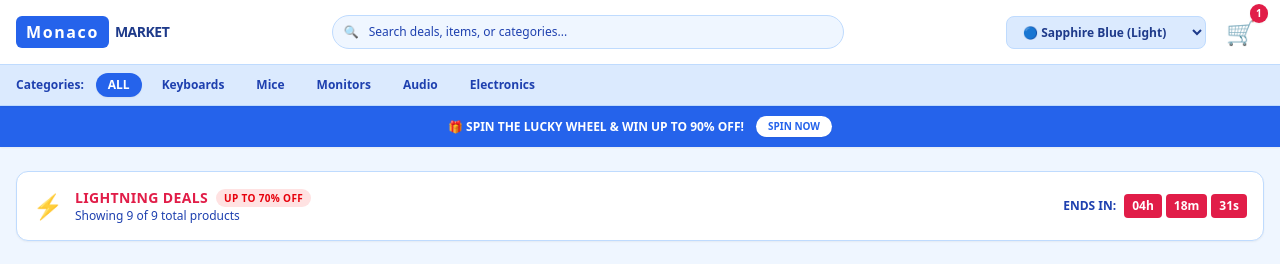
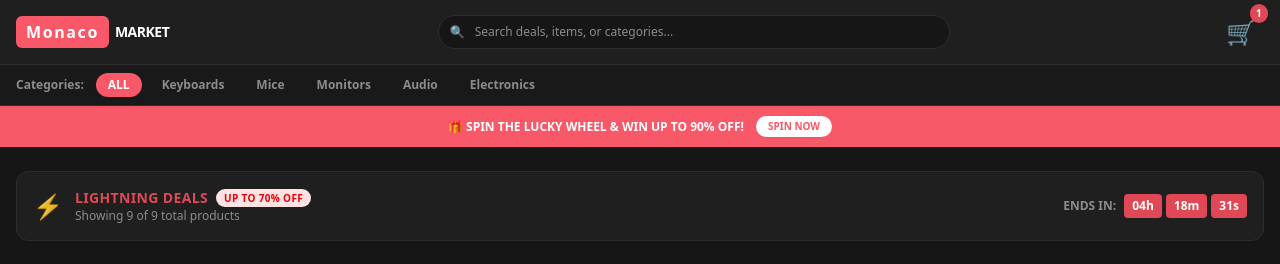
Before and after one commit to syedusamaali-dev/monaco-market, a React (Vite) app: page / in a window 1280 px wide. Both pictures are taken after typing "name@example.com", "Sample123" into the empty fields and a click on the button "SIGN IN 🚀". Shown: the top 264 px of the page. Built offline with nearby package versions, Linux system fonts and the light colour scheme; grey boxes are pictures that could not be loaded.

Commit message:
Fixed Theme

```diff
--- a/src/components/Navbar.jsx
+++ b/src/components/Navbar.jsx
@@ -1,4 +1,3 @@
-import { ThemeToggle } from './ThemeToggle';
 
 const CATEGORIES = ['ALL', 'Keyboards', 'Mice', 'Monitors', 'Audio', 'Electronics'];
 
@@ -57,7 +56,6 @@
 
         {/* Right Actions */}
         <div className="flex items-center gap-3">
-          <ThemeToggle />
 
           <button
             onClick={onOpenCart}
--- a/src/components/ThemeToggle.jsx
+++ /dev/null
@@ -1,32 +0,0 @@
-import { useState, useEffect } from 'react';
-
-const THEME_OPTIONS = [
-  { id: 'emerald', label: '🟢 Emerald & Mint (Light)' },
-  { id: 'sapphire', label: '🔵 Sapphire Blue (Light)' },
-  { id: 'violet', label: '🟣 Electric Violet (Light)' },
-  { id: 'dark', label: '🌙 Dark Slate (Dark)' },
-];
-
-export function ThemeToggle() {
-  const [currentTheme, setCurrentTheme] = useState('sapphire');
-
-  useEffect(() => {
-    document.documentElement.setAttribute('data-theme', currentTheme);
-  }, [currentTheme]);
-
-  return (
-    <div className="relative inline-block">
-      <select
-        value={currentTheme}
-        onChange={(e) => setCurrentTheme(e.target.value)}
-        className="bg-[var(--bg-tertiary)] text-[var(--text-primary)] border border-[var(--border-color)] text-xs font-bold py-1.5 px-3 rounded-lg outline-none cursor-pointer transition-all hover:border-[var(--brand-primary)]"
-      >
-        {THEME_OPTIONS.map((theme) => (
-          <option key={theme.id} value={theme.id} className="bg-[var(--bg-secondary)] text-[var(--text-primary)]">
-            {theme.label}
-          </option>
-        ))}
-      </select>
-    </div>
-  );
-}
--- a/src/index.css
+++ b/src/index.css
@@ -1,109 +1,50 @@
 @import "tailwindcss";
 
-/* Default Fallback Light Theme */
+/* 🎨 Tailwind CSS v4 Theme Token Bindings */
+@theme {
+  --color-bg-primary: var(--bg-primary);
+  --color-bg-secondary: var(--bg-secondary);
+  --color-bg-tertiary: var(--bg-tertiary);
+  --color-border-app: var(--border-color);
+
+  --color-text-main: var(--text-primary);
+  --color-text-muted: var(--text-muted);
+
+  --color-brand: var(--brand-primary);
+  --color-brand-hover: var(--brand-secondary);
+  --color-accent-green: var(--accent-green);
+  --color-accent-blue: var(--accent-blue);
+  --color-accent-purple: var(--accent-purple);
+
+  --shadow-card: var(--card-shadow);
+  --font-main: var(--font-main);
+}
+
+/* 🔴 Default Theme: Extracted from Screenshot */
 :root {
-  --bg-primary: #eff6ff;
-  --bg-secondary: #ffffff;
-  --bg-tertiary: #dbeafe;
-  --border-color: #bfdbfe;
+  --bg-primary: #161616;       /* Main Page Background */
+  --bg-secondary: #1f1f1f;     /* Main Cards / Containers */
+  --bg-tertiary: #191919;      /* Form Fields / Recessed Elements */
+  --border-color: #2d2d2d;     /* Section & Container Borders */
 
-  --text-primary: #1e3a8a;
-  --text-muted: #1e40af;
+  --text-primary: #ffffff;     /* Headings, Primary Text, Prices */
+  --text-muted: #8c8c8c;       /* Labels, Subtitles, Captions */
 
-  --brand-primary: #2563eb;
-  --brand-secondary: #e11d48;
-  --accent-green: #059669;
-  --accent-blue: #3b82f6;
-  --accent-purple: #7c3aed;
+  --brand-primary: #f85867;    /* Signature Coral (Buttons & Active Tabs) */
+  --brand-secondary: #e04856;  /* Hover / Active Coral */
+  --accent-green: #00e676;     /* Bright SSL Badge Green / Free Tag */
+  --accent-blue: #38bdf8;
+  --accent-purple: #c084fc;
 
-  --card-shadow: 0 4px 12px rgba(37, 99, 235, 0.08);
+  --card-shadow: 0 10px 30px rgba(0, 0, 0, 0.4);
   --font-main: system-ui, -apple-system, sans-serif;
 }
 
-/* 🟢 Palette 1: Emerald & Mint (Light) */
-html[data-theme="emerald"] {
-  --bg-primary: #f0fdf4 !important;
-  --bg-secondary: #ffffff !important;
-  --bg-tertiary: #dcfce7 !important;
-  --border-color: #bbf7d0 !important;
-
-  --text-primary: #064e3b !important;
-  --text-muted: #166534 !important;
-
-  --brand-primary: #059669 !important;
-  --brand-secondary: #dc2626 !important;
-  --accent-green: #10b981 !important;
-  --accent-blue: #2563eb !important;
-  --accent-purple: #7c3aed !important;
-
-  --card-shadow: 0 4px 12px rgba(5, 150, 105, 0.08) !important;
-  --font-main: system-ui, -apple-system, sans-serif !important;
-}
-
-/* 🔵 Palette 2: Sapphire Blue & Cobalt (Light) */
-html[data-theme="sapphire"] {
-  --bg-primary: #eff6ff !important;
-  --bg-secondary: #ffffff !important;
-  --bg-tertiary: #dbeafe !important;
-  --border-color: #bfdbfe !important;
-
-  --text-primary: #1e3a8a !important;
-  --text-muted: #1e40af !important;
-
-  --brand-primary: #2563eb !important;
-  --brand-secondary: #e11d48 !important;
-  --accent-green: #059669 !important;
-  --accent-blue: #3b82f6 !important;
-  --accent-purple: #7c3aed !important;
-
-  --card-shadow: 0 4px 12px rgba(37, 99, 235, 0.08) !important;
-  --font-main: system-ui, -apple-system, sans-serif !important;
-}
-
-/* 🟣 Palette 3: Electric Violet (Light) */
-html[data-theme="violet"] {
-  --bg-primary: #f5f3ff !important;
-  --bg-secondary: #ffffff !important;
-  --bg-tertiary: #ede9fe !important;
-  --border-color: #ddd6fe !important;
-
-  --text-primary: #4c1d95 !important;
-  --text-muted: #5b21b6 !important;
-
-  --brand-primary: #7c3aed !important;
-  --brand-secondary: #f43f5e !important;
-  --accent-green: #059669 !important;
-  --accent-blue: #2563eb !important;
-  --accent-purple: #8b5cf6 !important;
-
-  --card-shadow: 0 4px 12px rgba(124, 58, 237, 0.08) !important;
-  --font-main: system-ui, -apple-system, sans-serif !important;
-}
-
-/* 🌙 Palette 4: Dark Slate (Dark Mode) */
-html[data-theme="dark"] {
-  --bg-primary: #0f172a !important;
-  --bg-secondary: #1e293b !important;
-  --bg-tertiary: #334155 !important;
-  --border-color: #475569 !important;
-
-  --text-primary: #f8fafc !important;
-  --text-muted: #94a3b8 !important;
-
-  --brand-primary: #38bdf8 !important;
-  --brand-secondary: #f43f5e !important;
-  --accent-green: #4ade80 !important;
-  --accent-blue: #60a5fa !important;
-  --accent-purple: #c084fc !important;
-
-  --card-shadow: 0 10px 25px rgba(0, 0, 0, 0.4) !important;
-  --font-main: 'Consolas', 'Fira Code', 'Courier New', monospace !important;
-}
-
+/* Global Body Rule */
 body {
   background-color: var(--bg-primary);
   color: var(--text-primary);
   font-family: var(--font-main);
-  transition: background-color 0.2s ease, color 0.2s ease;
+  transition: background-color 0.25s ease, color 0.25s ease, border-color 0.25s ease;
   margin: 0;
 }
```
